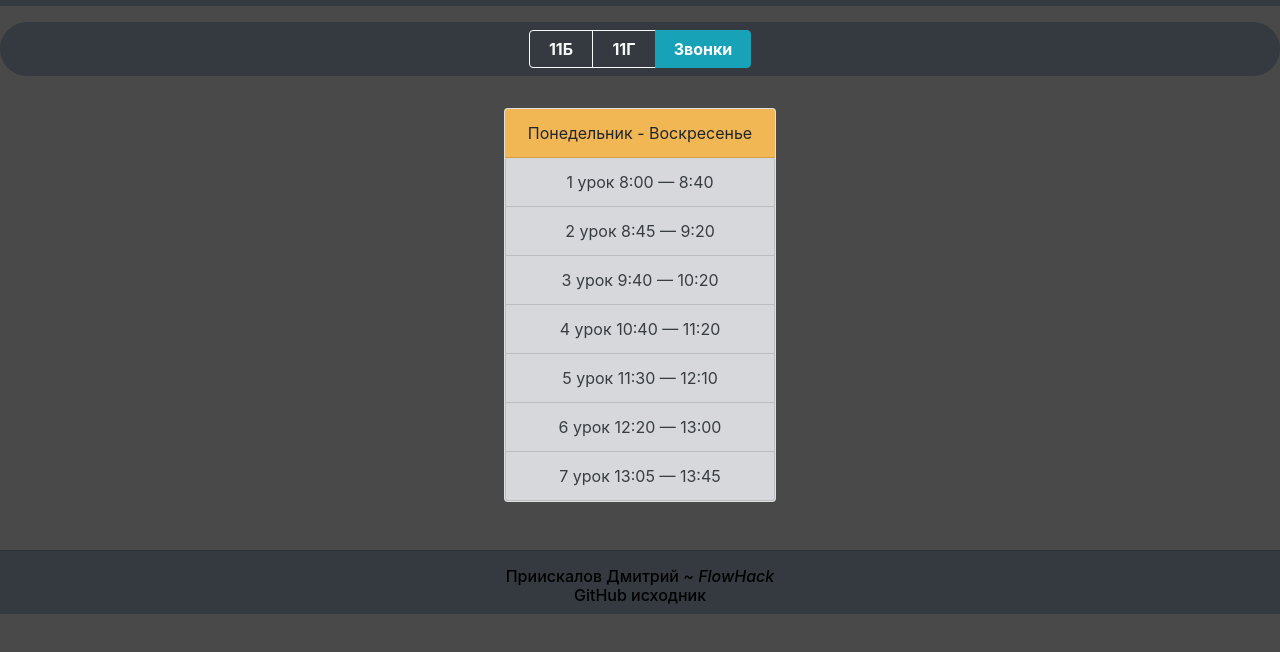
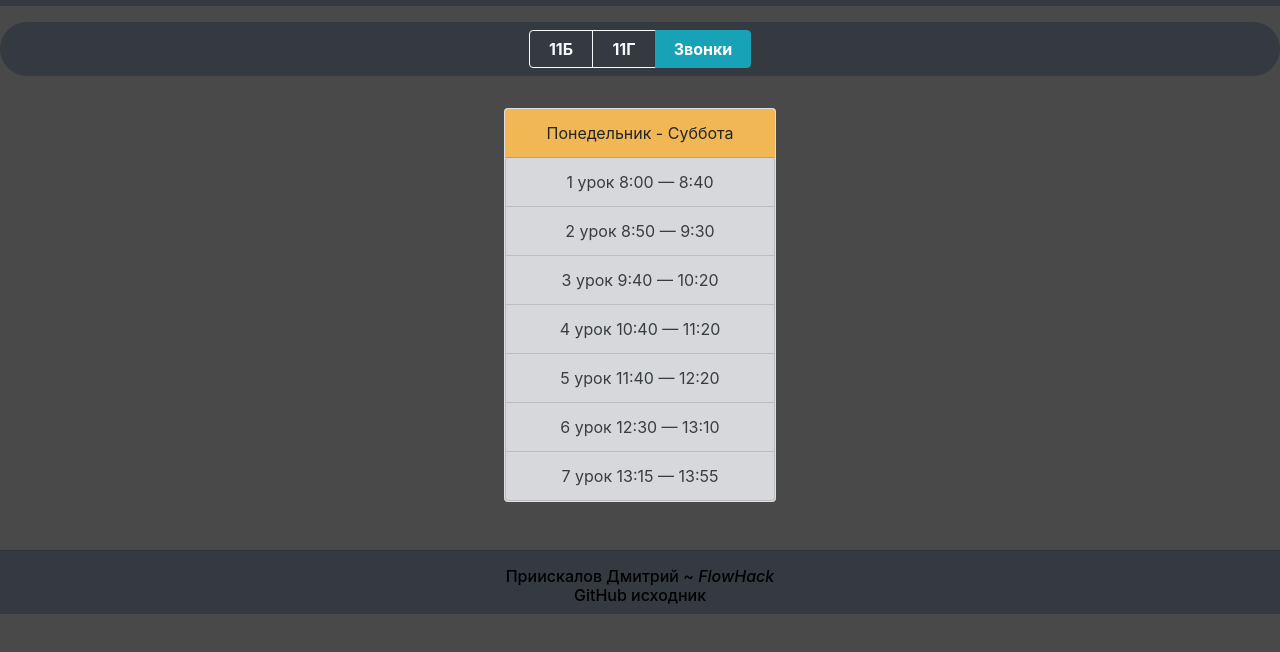
Before and after one commit to FlowHack/lessons_32.github.io, a plain HTML site: page index.html in a window 1280 px wide. Shown: the part 50-702 px from the top of the page. Drawn offline with nearby package versions, Linux system fonts and the light colour scheme.

Commit message:
Изменено расписание на очную форму обучения

```diff
--- a/index.html
+++ b/index.html
@@ -330,14 +330,14 @@
         <div class="content_class_calls" id="shedule_calls_block">
           <div style="display: inline-block;" class="card card_addition_calls">
             <div style="background-color: rgb(241, 183, 85); text-align: center;" class="card-header">
-              Понедельник - Воскресенье
+              Понедельник - Суббота
             </div>
             <ul class="list-group list-group-item-secondary">
               <li class="list-group-item list-group-item-secondary calls_li">
                 1 урок 8:00 — 8:40
               </li>
               <li class="list-group-item list-group-item-secondary calls_li">
-                2 урок 8:45 — 9:20
+                2 урок 8:50 — 9:30
               </li>
               <li class="list-group-item list-group-item-secondary calls_li">
                 3 урок 9:40 — 10:20
@@ -346,13 +346,13 @@
                 4 урок 10:40 — 11:20
               </li>
               <li class="list-group-item list-group-item-secondary calls_li">
-                5 урок 11:30 — 12:10
+                5 урок 11:40 — 12:20
               </li>
               <li class="list-group-item list-group-item-secondary calls_li">
-                6 урок 12:20 — 13:00
+                6 урок 12:30 — 13:10
               </li>
               <li class="list-group-item list-group-item-secondary calls_li">
-                7 урок 13:05 — 13:45
+                7 урок 13:15 — 13:55
               </li>
             </ul>
           </div>
```
